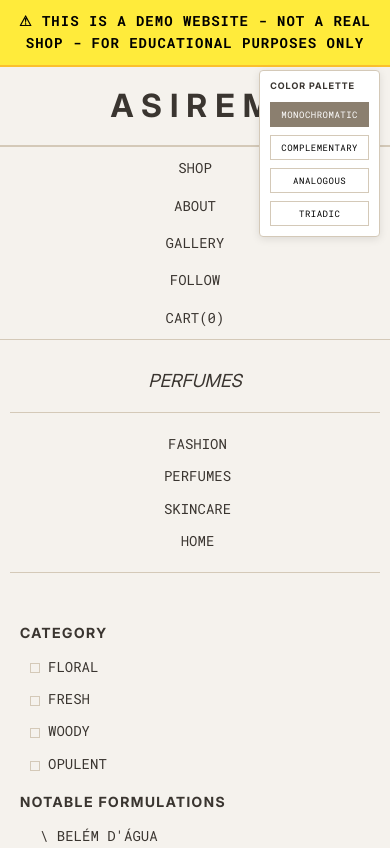
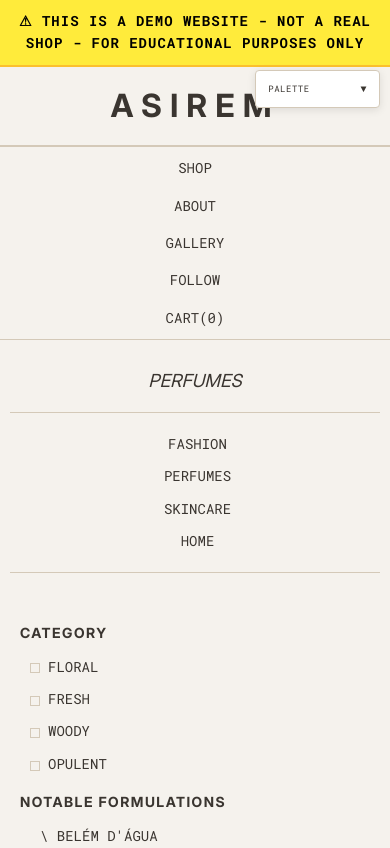
Before and after one commit to mariomhz/Fragrance-Website, a plain HTML site: page index.html in a window 390 px wide. Shown: the top 848 px of the page. Drawn offline with Linux system fonts and the light colour scheme; a web font is replaced by a local one.

Commit message:
Added collapse on palette selector

```diff
--- a/index.html
+++ b/index.html
@@ -14,8 +14,11 @@
 
 <body class="palette-monochromatic">
 
-    <aside class="palette-selector">
-        <h3>Color palette</h3>
+    <aside class="palette-selector collapsed">
+        <div class="palette-header">
+            <span>Palette</span>
+            <span class="palette-arrow">▼</span>
+        </div>
         <div class="palette-buttons">
             <button class="palette-button active" data-palette="monochromatic">Monochromatic</button>
             <button class="palette-button" data-palette="complementary">Complementary</button>
@@ -211,8 +214,15 @@
     </footer>
 
     <script>
+        // Toggle palette selector
+        document.querySelector('.palette-header').addEventListener('click', function() {
+            document.querySelector('.palette-selector').classList.toggle('collapsed');
+        });
+
+        // Palette switching functionality
         document.querySelectorAll('.palette-button').forEach(button => {
-            button.addEventListener('click', function() {
+            button.addEventListener('click', function(e) {
+                e.stopPropagation();
                 const palette = this.getAttribute('data-palette');
 
                 document.body.classList.remove('palette-monochromatic', 'palette-complementary', 'palette-analogous', 'palette-triadic');
--- a/resources/css/palettes.css
+++ b/resources/css/palettes.css
@@ -102,24 +102,56 @@ article button:hover,
     top: 20px;
     right: 20px;
     z-index: 1000;
+    cursor: pointer;
+    transition: all 0.3s ease;
     background-color: var(--color-surface);
     border: 1px solid var(--color-border);
-    padding: 15px;
     border-radius: 4px;
     box-shadow: 0 2px 8px rgba(0, 0, 0, 0.1);
+    padding: 10px 12px;
 }
 
-.palette-selector h3 {
-    margin: 0 0 10px 0;
-    font-size: 11px;
+.palette-selector:not(.collapsed) {
+    padding: 15px;
+}
+
+.palette-header {
+    display: flex;
+    align-items: center;
+    justify-content: space-between;
+    gap: 8px;
+    font-family: inherit;
+    font-size: 10px;
     text-transform: uppercase;
-    letter-spacing: 1px;
+    letter-spacing: 0.5px;
+    white-space: nowrap;
+    user-select: none;
+}
+
+.palette-arrow {
+    transition: transform 0.3s ease;
+    font-size: 12px;
+}
+
+.palette-selector:not(.collapsed) .palette-arrow {
+    transform: rotate(180deg);
 }
 
 .palette-buttons {
     display: flex;
     flex-direction: column;
     gap: 8px;
+    max-height: 0;
+    opacity: 0;
+    overflow: hidden;
+    transition: max-height 0.3s ease, opacity 0.3s ease, margin-top 0.3s ease;
+    margin-top: 0;
+}
+
+.palette-selector:not(.collapsed) .palette-buttons {
+    max-height: 500px;
+    opacity: 1;
+    margin-top: 10px;
 }
 
 .palette-button {
@@ -148,11 +180,18 @@ article button:hover,
     .palette-selector {
         top: 70px;
         right: 10px;
+    }
+
+    .palette-selector:not(.collapsed) {
         padding: 10px;
     }
 
-    .palette-selector h3 {
+    .palette-header {
         font-size: 9px;
+    }
+
+    .palette-arrow {
+        font-size: 10px;
     }
 
     .palette-button {
```
Also changed, not shown: detail.html (+13 -3 lines), .claude/settings.local.json (deleted).
